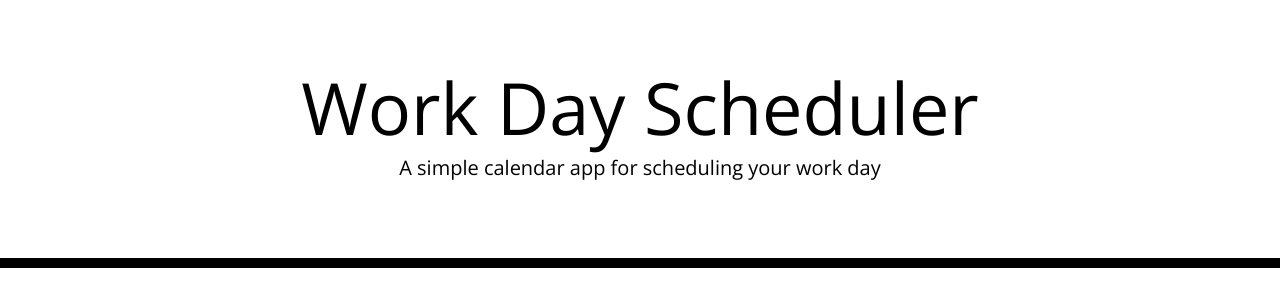
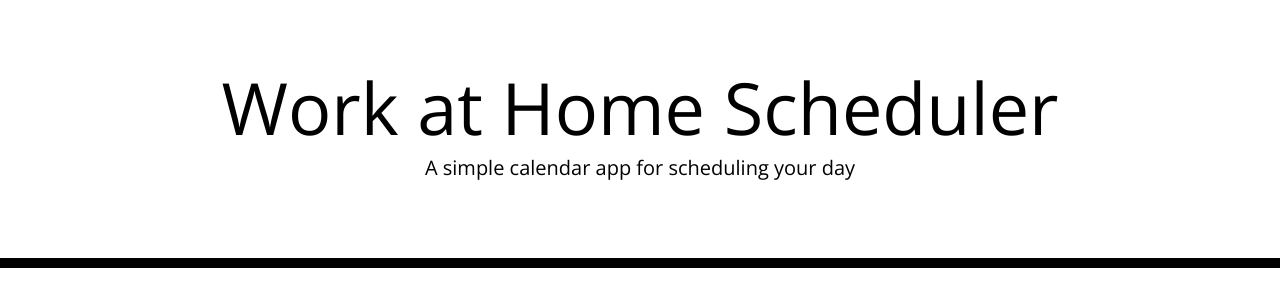
Before and after one commit to Farrah-solve/Workcation-Agenda, a plain HTML site: page Develop/index.html in a window 1280 px wide. Drawn offline with nearby package versions, Linux system fonts and the light colour scheme.

Commit message:
small change, added file

```diff
--- a/Develop/index.html
+++ b/Develop/index.html
@@ -19,13 +19,13 @@
       rel="stylesheet"
     />
     <link rel="stylesheet" href="style.css" />
-    <title>Work Day Scheduler</title>
+    <title>Scheduler</title>
   </head>
 
   <body>
     <header class="jumbotron">
-      <h1 class="display-3">Work Day Scheduler</h1>
-      <p class="lead">A simple calendar app for scheduling your work day</p>
+      <h1 class="display-3">Work at Home Scheduler</h1>
+      <p class="lead">A simple calendar app for scheduling your day</p>
       <p id="currentDay" class="lead"></p>
     </header>
     <div class="container">
```
Also changed, not shown: Develop/script.js (added).
